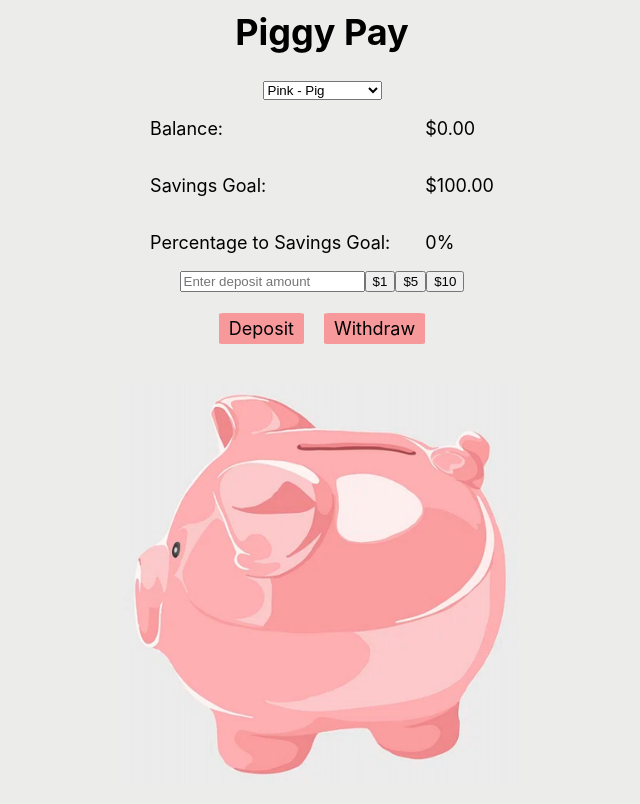
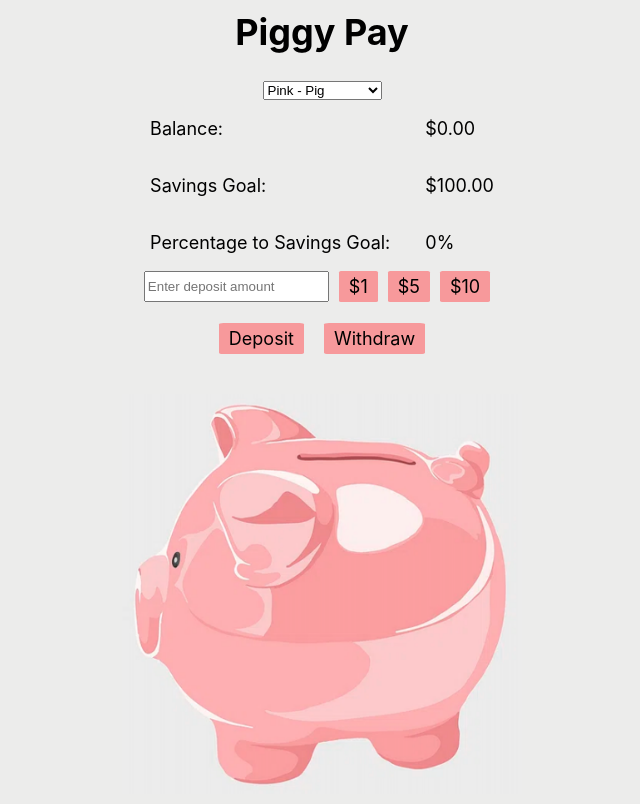
Before and after one commit to nikgiuliani/piggybank-405, a React (Create React App) app: page / in a window 1280 px wide. Shown: the whole page, without its empty margins (318-958 px from the left). Built offline with nearby package versions, Linux system fonts and the light colour scheme.

Commit message:
fixed colors in quick buttons

```diff
--- a/src/App.css
+++ b/src/App.css
@@ -34,8 +34,9 @@ button.teal {
   color: black; /* black text on buttons */
   font-size: 18px;
   border: none;
-  padding: 10px 20px;
-  margin: 10px;
+  border-radius: 5%;
+  padding: 5px 10px;
+  margin: 0 10px;
   cursor: pointer;
   transition: background-color 0.3s;
   font-family: -apple-system, BlinkMacSystemFont, "Segoe UI", "Roboto", "Oxygen",
@@ -53,8 +54,9 @@ button.purple {
   color: black; /* black text on buttons */
   font-size: 18px;
   border: none;
-  padding: 10px 20px;
-  margin: 10px;
+  border-radius: 5%;
+  padding: 5px 10px;
+  margin: 0 10px;
   cursor: pointer;
   transition: background-color 0.3s;
   font-family: -apple-system, BlinkMacSystemFont, "Segoe UI", "Roboto", "Oxygen",
--- a/src/components/PiggyBank.js
+++ b/src/components/PiggyBank.js
@@ -119,11 +119,43 @@ function PiggyBank() {
                 justifyContent: "center",
               }}
             >
-              <button onClick={() => setAmount(1)}>$1</button>
-              <button style={{ margin: 0 }} onClick={() => setAmount(5)}>
+              <button
+                onClick={() => setAmount(1)}
+                className={
+                  selectedColor === "pink"
+                    ? "pink"
+                    : selectedColor === "purple"
+                    ? "purple"
+                    : "teal"
+                }
+              >
+                $1
+              </button>
+              <button
+                style={{ margin: 0 }}
+                onClick={() => setAmount(5)}
+                className={
+                  selectedColor === "pink"
+                    ? "pink"
+                    : selectedColor === "purple"
+                    ? "purple"
+                    : "teal"
+                }
+              >
                 $5
               </button>
-              <button onClick={() => setAmount(10)}>$10</button>
+              <button
+                onClick={() => setAmount(10)}
+                className={
+                  selectedColor === "pink"
+                    ? "pink"
+                    : selectedColor === "purple"
+                    ? "purple"
+                    : "teal"
+                }
+              >
+                $10
+              </button>
             </div>
           </div>
           <br></br>
@@ -207,11 +239,43 @@ function PiggyBank() {
                 justifyContent: "center",
               }}
             >
-              <button onClick={() => setAmount(1)}>$1</button>
-              <button style={{ margin: 0 }} onClick={() => setAmount(5)}>
+              <button
+                onClick={() => setAmount(1)}
+                className={
+                  selectedColor === "pink"
+                    ? "pink"
+                    : selectedColor === "purple"
+                    ? "purple"
+                    : "teal"
+                }
+              >
+                $1
+              </button>
+              <button
+                style={{ margin: 0 }}
+                onClick={() => setAmount(5)}
+                className={
+                  selectedColor === "pink"
+                    ? "pink"
+                    : selectedColor === "purple"
+                    ? "purple"
+                    : "teal"
+                }
+              >
                 $5
               </button>
-              <button onClick={() => setAmount(10)}>$10</button>
+              <button
+                onClick={() => setAmount(10)}
+                className={
+                  selectedColor === "pink"
+                    ? "pink"
+                    : selectedColor === "purple"
+                    ? "purple"
+                    : "teal"
+                }
+              >
+                $10
+              </button>
             </div>
           </div>
           <br></br>
@@ -222,8 +286,28 @@ function PiggyBank() {
               justifyContent: "center",
             }}
           >
-            <button onClick={() => deposit(parseFloat(amount))}>Deposit</button>
-            <button onClick={() => withdraw(parseFloat(amount))}>
+            <button
+              onClick={() => deposit(parseFloat(amount))}
+              className={
+                selectedColor === "pink"
+                  ? "pink"
+                  : selectedColor === "purple"
+                  ? "purple"
+                  : "teal"
+              }
+            >
+              Deposit
+            </button>
+            <button
+              onClick={() => withdraw(parseFloat(amount))}
+              className={
+                selectedColor === "pink"
+                  ? "pink"
+                  : selectedColor === "purple"
+                  ? "purple"
+                  : "teal"
+              }
+            >
               Withdraw
             </button>
           </div>
```
